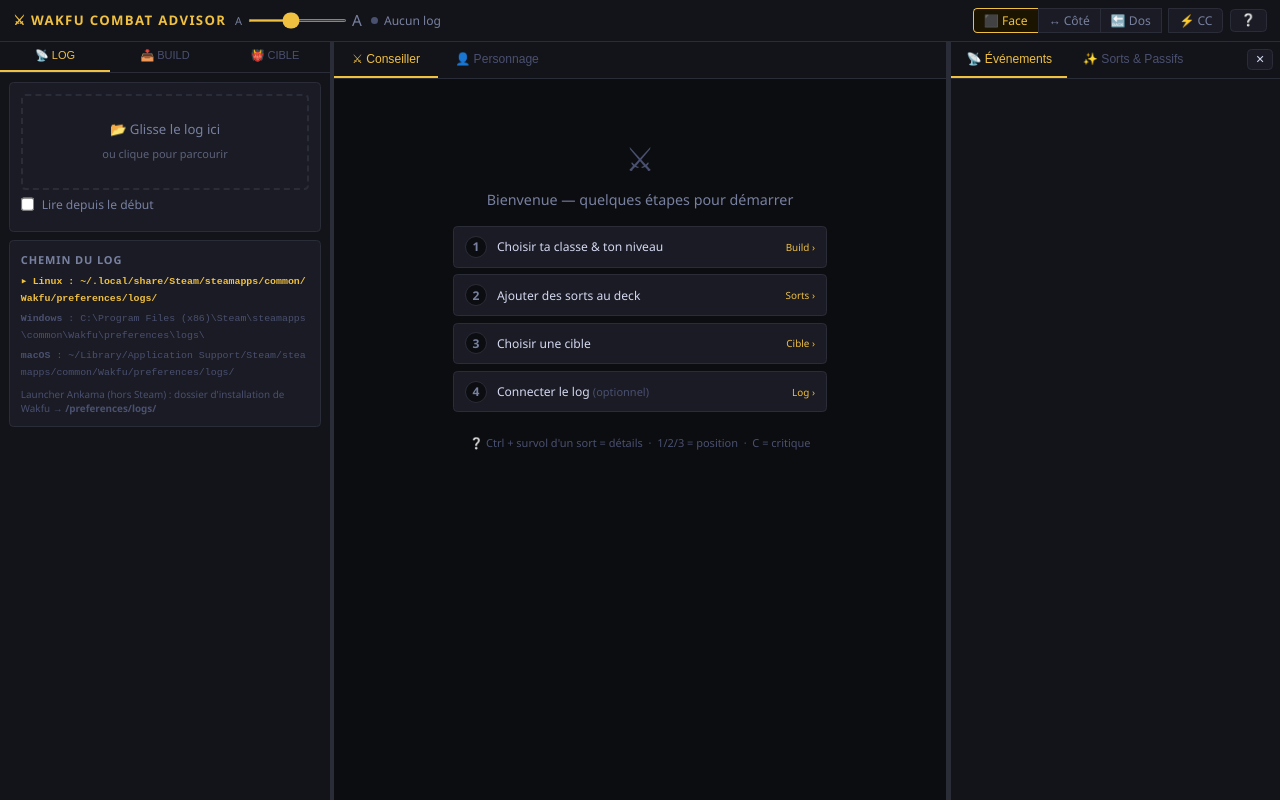
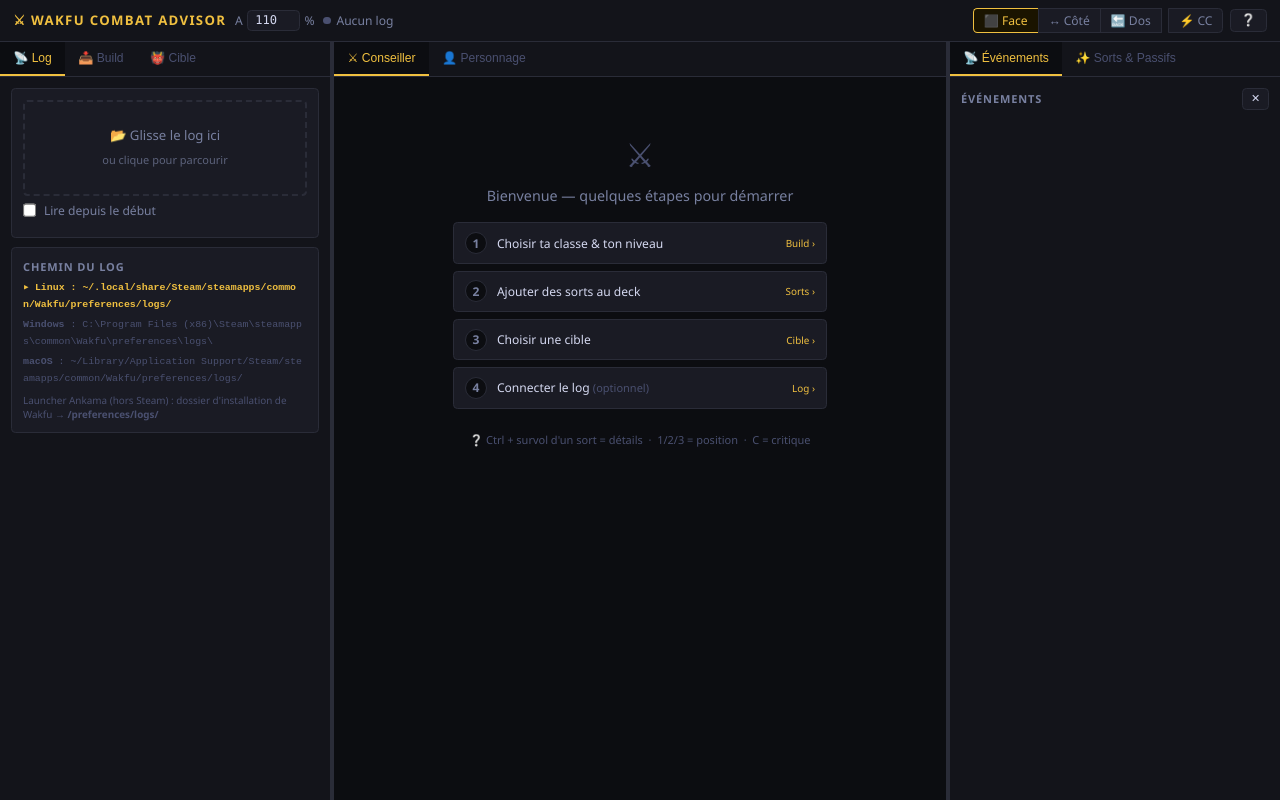
Before and after one commit to Happyclem/Wakfu-Combat-Advisor, a plain HTML site: page index.html in a window 1280 px wide. Drawn offline with Linux system fonts and the light colour scheme.

Commit message:
- changement de taille de font - deplacement/ancrage des pannels

```diff
--- a/index.html
+++ b/index.html
@@ -10,10 +10,10 @@
 
 <div id="hd">
   <h1>⚔ WAKFU COMBAT ADVISOR</h1>
-  <div id="fsctl" title="Taille du texte global">
-    <span style="font-size:10px;color:var(--muted)">A</span>
-    <input type="range" id="fontslider" min="0.8" max="1.5" step="0.05" value="1.1"/>
-    <span style="font-size:14px;color:var(--muted)">A</span>
+  <div id="fsctl" title="Taille du texte global (%)">
+    <span style="font-size:11px;color:var(--muted)">A</span>
+    <input type="number" id="fontsize" min="80" max="150" step="5" value="110"/>
+    <span style="font-size:11px;color:var(--muted)">%</span>
   </div>
   <div id="cw"><div class="led" id="led"></div><span id="clbl">Aucun log</span></div>
   <div id="hd-center">
@@ -27,18 +27,23 @@
   </div>
 </div>
 
-<div id="rl"></div>
+<!-- ZONES DE DOCKING — les barres d'onglets et le placement des panneaux sont gérés par le moteur de docking (wca.js).
+     Les panneaux (.lp/.cp/.rp, tagués data-dock) vivent dans #dockpool et sont déplacés dans les zones au démarrage. -->
+<div id="dockroot">
+  <div class="dz" data-zone="left"><div class="dz-tabs"></div><div class="dz-body"></div></div>
+  <div class="dz-resizer" data-res="left"></div>
+  <div class="dz" data-zone="center"><div class="dz-tabs"></div><div class="dz-body"></div></div>
+  <div class="dz-resizer" data-res="right"></div>
+  <div class="dz" data-zone="right"><div class="dz-tabs"></div><div class="dz-body"></div></div>
+</div>
 
-<div id="lf">
-  <div id="ltabs">
-    <button class="lt on" data-lp="log">📡 LOG</button>
-    <button class="lt" data-lp="build">📥 BUILD</button>
-    <button class="lt" data-lp="target">👹 CIBLE</button>
-  </div>
+<!-- Réservoir caché : contient les panneaux tels quels (IDs/contenu inchangés) jusqu'à leur placement dans les zones. -->
+<div id="dockpool" style="display:none">
+
   <div id="lb">
 
     <!-- LOG -->
-    <div class="lp on" id="lp-log">
+    <div class="lp on" id="lp-log" data-dock="log" data-title="📡 Log" data-zone="left">
       <div class="sec">
         <input type="file" id="lfi" style="display:none"/>
         <div id="dz" onclick="document.getElementById('lfi').click()">
@@ -57,7 +62,7 @@
     </div>
 
     <!-- BUILD -->
-    <div class="lp" id="lp-build">
+    <div class="lp" id="lp-build" data-dock="build" data-title="📥 Build" data-zone="left">
       <div class="sec">
         <div class="sh">Classe &amp; Niveau</div>
         <div class="fr"><label>Classe</label>
@@ -99,7 +104,7 @@
     </div>
 
     <!-- TARGET -->
-    <div class="lp" id="lp-target">
+    <div class="lp" id="lp-target" data-dock="cible" data-title="👹 Cible" data-zone="left">
       <div class="sec" id="monsec" style="display:none">
         <div style="display:flex;align-items:center;justify-content:space-between;margin-bottom:6px">
           <div class="sh" style="margin:0">Cibles (<span id="tgtcount">0</span>/8)</div>
@@ -124,17 +129,9 @@
         <button class="btn pri full" id="cmadd">➕ Ajouter la cible</button>
       </div>
     </div>
+  </div><!-- /#lb -->
 
-  </div>
-</div>
-
-<div id="ct">
-  <div id="ctabs">
-    <button class="ctt on" data-cp="advisor">⚔ Conseiller</button>
-    <button class="ctt" data-cp="perso">👤 Personnage</button>
-  </div>
-  <div id="cb">
-    <div class="cp on" id="cp-advisor">
+    <div class="cp on" id="cp-advisor" data-dock="advisor" data-title="⚔ Conseiller" data-zone="center">
       <div id="idle"><div style="font-size:32px">⚔</div><div>Configure un build et une cible<br>pour voir les conseils</div></div>
       <div id="advcontent" style="display:none;flex-direction:column;gap:10px">
         <!-- HP mini -->
@@ -222,7 +219,7 @@
         </div>
       </div>
     </div>
-    <div class="cp" id="cp-perso">
+    <div class="cp" id="cp-perso" data-dock="perso" data-title="👤 Personnage" data-zone="center">
       <div class="card">
         <div class="sh">Bonus actifs</div>
         <div class="brow on" id="brow-guilde" data-bk="guilde">
@@ -239,22 +236,15 @@
         <div id="perstats"></div>
       </div>
     </div>
-  </div>
-</div>
 
-<div id="rr"></div>
-
-<div id="rt">
-  <div id="rtabs">
-    <button class="rtt on" data-rp="events">📡 Événements</button>
-    <button class="rtt" data-rp="spells">✨ Sorts &amp; Passifs</button>
-    <button class="btn sml" id="clrfeed" title="Vider les événements" style="margin-left:auto;align-self:center;margin-right:6px">✕</button>
-  </div>
-  <div id="rb">
-    <div class="rp on" id="rp-events">
+    <div class="rp on" id="rp-events" data-dock="events" data-title="📡 Événements" data-zone="right">
+      <div id="feedhd" style="display:flex;align-items:center;justify-content:space-between;margin-bottom:4px">
+        <span class="sh" style="margin:0">Événements</span>
+        <button class="btn sml" id="clrfeed" title="Vider les événements">✕</button>
+      </div>
       <div id="feed"></div>
     </div>
-    <div class="rp" id="rp-spells">
+    <div class="rp" id="rp-spells" data-dock="spells" data-title="✨ Sorts &amp; Passifs" data-zone="right">
       <div class="card">
         <div style="display:flex;align-items:center;justify-content:space-between;margin-bottom:6px">
           <div class="sh" style="margin:0">Deck actif (<span id="deckcount">0</span>)</div>
@@ -275,9 +265,9 @@
         <div class="sh">Effets passifs</div>
         <div id="passefflist"></div>
       </div>
-    </div>
-  </div>
-</div>
+    </div><!-- /#rp-spells -->
+
+</div><!-- /#dockpool -->
 
 <div id="dov">📂 Dépose le fichier ici</div>
 <div id="toast"></div>
--- a/wca.css
+++ b/wca.css
@@ -9,12 +9,9 @@ html,body{height:100%;font-family:'Segoe UI',system-ui,sans-serif;font-size:13px
 ::-webkit-scrollbar{width:4px}::-webkit-scrollbar-thumb{background:var(--hl);border-radius:2px}
 /* zoom appliqué en inline-style via applyZoom() (JS) — plus fiable que zoom:var() ;
    zoom redimensionne déjà le contenu, donc height/width restent en 100vh/100vw. */
-#app{display:grid;height:100vh;width:100vw;
-  grid-template-columns:var(--cl,300px) 4px 1fr 4px var(--cr,300px);
-  grid-template-rows:38px 1fr;
-  grid-template-areas:"h h h h h""l rl c rr r"}
+#app{display:flex;flex-direction:column;height:100vh;width:100vw}
 /* Header */
-#hd{grid-area:h;background:var(--panel);border-bottom:1px solid var(--border);
+#hd{background:var(--panel);border-bottom:1px solid var(--border);height:38px;
   display:flex;align-items:center;gap:8px;padding:0 12px;flex-shrink:0}
 #hd h1{font-size:12px;font-weight:700;letter-spacing:.1em;color:var(--gold);white-space:nowrap}
 #cw{display:flex;align-items:center;gap:5px;font-size:11px;color:var(--muted)}
@@ -30,37 +27,32 @@ html,body{height:100%;font-family:'Segoe UI',system-ui,sans-serif;font-size:13px
 #hd-center{flex:1;display:flex;align-items:center;justify-content:center;gap:4px;min-width:0;overflow:hidden}
 #sitbuffs{display:flex;align-items:center;gap:4px;flex-wrap:wrap;justify-content:center}
 #sitbuffs .btn{padding:3px 8px;font-size:10px;white-space:nowrap}
-/* Resize */
-#rl{grid-area:rl;background:var(--border);cursor:col-resize;transition:background .2s}
-#rr{grid-area:rr;background:var(--border);cursor:col-resize;transition:background .2s}
-#rl:hover,#rr:hover,#rl.drag,#rr.drag{background:var(--gold)}
-/* Left */
-#lf{grid-area:l;background:var(--panel);display:flex;flex-direction:column;overflow:hidden}
-#ltabs{display:flex;border-bottom:1px solid var(--border);flex-shrink:0}
-.lt{flex:1;padding:7px 2px;background:none;border:none;border-bottom:2px solid transparent;
-  cursor:pointer;font-size:10px;color:var(--dim);transition:all .15s}
-.lt:hover{color:var(--text)}.lt.on{color:var(--gold);border-bottom-color:var(--gold)}
-#lb{flex:1;overflow-y:auto;padding:8px}
-.lp{display:none}.lp.on{display:block}
-/* Center */
-#ct{grid-area:c;display:flex;flex-direction:column;overflow:hidden;background:var(--bg)}
-#ctabs{display:flex;border-bottom:1px solid var(--border);background:var(--panel);flex-shrink:0}
-.ctt{padding:9px 16px;background:none;border:none;border-bottom:2px solid transparent;
-  cursor:pointer;font-size:11px;color:var(--dim);transition:all .15s}
-.ctt:hover{color:var(--text)}.ctt.on{color:var(--gold);border-bottom-color:var(--gold)}
-#cb{flex:1;overflow-y:auto;padding:12px;display:flex;flex-direction:column;gap:10px}
-.cp{display:none}.cp.on{display:contents}
-/* Right */
-#rt{grid-area:r;display:flex;flex-direction:column;overflow:hidden;background:var(--panel);border-left:1px solid var(--border)}
-#rtabs{display:flex;border-bottom:1px solid var(--border);background:var(--panel);flex-shrink:0}
-.rtt{padding:9px 14px;background:none;border:none;border-bottom:2px solid transparent;
-  cursor:pointer;font-size:11px;color:var(--dim);transition:all .15s;white-space:nowrap}
-.rtt:hover{color:var(--text)}.rtt.on{color:var(--gold);border-bottom-color:var(--gold)}
-#rb{flex:1;overflow-y:auto;min-height:0}
-.rp{display:none}
-#rp-events.rp.on{display:block}
-#rp-spells.rp.on{display:flex;flex-direction:column;gap:10px;padding:12px}
-#feed{padding:6px 8px;font-size:10px;font-family:var(--mono);line-height:1.7}
+/* ── DOCKING (zones gauche/centre/droite, onglets déplaçables) ── */
+#dockroot{flex:1;display:flex;min-height:0;overflow:hidden}
+.dz{display:flex;flex-direction:column;min-width:120px;overflow:hidden;background:var(--bg);position:relative}
+.dz[data-zone="left"]{flex:0 0 var(--cl,300px);background:var(--panel)}
+.dz[data-zone="center"]{flex:1 1 auto;min-width:200px}
+.dz[data-zone="right"]{flex:0 0 var(--cr,300px);background:var(--panel)}
+.dz.dz-empty{flex:0 0 0;min-width:0}                 /* zone vide = repliée */
+.dz-resizer{flex:0 0 4px;background:var(--border);cursor:col-resize;transition:background .2s}
+.dz-resizer:hover,.dz-resizer.drag{background:var(--gold)}
+.dz-resizer.hidden{display:none}
+/* Barre d'onglets unifiée */
+.dz-tabs{display:flex;flex-wrap:wrap;border-bottom:1px solid var(--border);background:var(--panel);flex-shrink:0;min-height:32px}
+.dz-tab{padding:7px 12px;background:none;border:none;border-bottom:2px solid transparent;
+  cursor:grab;font-size:11px;color:var(--dim);transition:color .15s,border-color .15s;white-space:nowrap;user-select:none}
+.dz-tab:hover{color:var(--text)}
+.dz-tab.on{color:var(--gold);border-bottom-color:var(--gold);background:var(--bg)}
+.dz-tab.dragging{opacity:.4}
+.dz-body{flex:1;overflow-y:auto;min-height:0;padding:10px}
+/* Surlignage de la zone cible pendant un glisser */
+.dz.dropok::after{content:'';position:absolute;inset:0;background:rgba(240,192,64,.10);
+  border:2px dashed var(--gold);pointer-events:none;z-index:5}
+.dz.dz-empty.dropok{flex:0 0 60px;min-width:60px}    /* la zone vide s'ouvre pour accueillir le drop */
+/* Panneaux : affichés seulement si actifs dans leur zone */
+.lp,.cp,.rp{display:none}
+.lp.dock-active,.cp.dock-active,.rp.dock-active{display:block}
+#feed{padding:2px 0;font-size:10px;font-family:var(--mono);line-height:1.7}
 .fl{padding:1px 0;border-bottom:1px solid #1a1c28;word-break:break-all}
 .fl.sp{color:var(--sky)}.fl.dm{color:var(--red)}.fl.hl{color:var(--green)}
 .fl.st{color:var(--purple)}.fl.dt{color:var(--gold)}.fl.sy{color:var(--dim)}
@@ -181,8 +173,10 @@ html,body{height:100%;font-family:'Segoe UI',system-ui,sans-serif;font-size:13px
 #allspells .sc,#passlist .pc{margin-bottom:4px}
 #allspells .elhdr,#passlist .elhdr{grid-column:1/-1}
 /* Contrôle taille texte global */
-#fsctl{display:flex;align-items:center;gap:5px;flex-shrink:0}
-#fsctl input[type=range]{width:90px;height:3px;accent-color:var(--gold);cursor:pointer}
+#fsctl{display:flex;align-items:center;gap:4px;flex-shrink:0}
+#fsctl input[type=number]{width:48px;background:var(--inp);border:1px solid var(--border);border-radius:var(--r);
+  color:var(--text);font-family:var(--mono);font-size:11px;text-align:right;padding:2px 5px;outline:none}
+#fsctl input[type=number]:focus{border-color:var(--gold)}
 /* Lignes d'événements cliquables (restauration d'état) */
 .fl{cursor:pointer}
 .fl:hover{background:#1a1c28}
@@ -220,12 +214,12 @@ html,body{height:100%;font-family:'Segoe UI',system-ui,sans-serif;font-size:13px
 @media (max-width:860px){
   html,body{overflow:auto}
   #app{display:flex;flex-direction:column;height:auto;min-height:100vh;width:100%;zoom:1}
-  #rl,#rr{display:none}
   #hd{flex-wrap:wrap;height:auto;min-height:38px;padding:6px 8px}
   #hd-center{flex-basis:100%;order:9;justify-content:flex-start}
   #hdc{margin-left:0}
-  #lf{order:1;max-height:48vh}
-  #ct{order:2;overflow:visible}
-  #rt{order:3;max-height:42vh;border-left:none;border-top:1px solid var(--border)}
+  /* Les zones s'empilent verticalement ; les resizers horizontaux disparaissent. */
+  #dockroot{flex-direction:column;overflow:visible}
+  .dz-resizer{display:none}
+  .dz,.dz[data-zone="left"],.dz[data-zone="center"],.dz[data-zone="right"]{flex:0 0 auto;max-height:60vh;border-left:none;border-top:1px solid var(--border)}
   #ranklist,#allspells,#passlist,#perstats-cols{grid-template-columns:1fr}
 }
--- a/wca.js
+++ b/wca.js
@@ -1703,23 +1703,102 @@ document.addEventListener('dragleave',()=>{dc=Math.max(0,dc-1);if(!dc)dov.classL
 document.addEventListener('dragover',e=>{if(e.dataTransfer?.types.includes('Files'))e.preventDefault();});
 document.addEventListener('drop',async e=>{e.preventDefault();dc=0;dov.classList.remove('on');if(e.target.closest('#dz'))return;const fi=Array.from(e.dataTransfer?.items||[]).find(i=>i.kind==='file');if(fi)await attachFile(fi.getAsFile(),document.getElementById('fromstart').checked);});
 
-// ── TABS ─────────────────────────────────────────────────────────
-document.querySelectorAll('.lt').forEach(b=>b.addEventListener('click',()=>{
-  document.querySelectorAll('.lt').forEach(x=>x.classList.toggle('on',x===b));
-  document.querySelectorAll('.lp').forEach(p=>p.classList.toggle('on',p.id==='lp-'+b.dataset.lp));
-}));
-document.querySelectorAll('.ctt').forEach(b=>b.addEventListener('click',()=>{
-  document.querySelectorAll('.ctt').forEach(x=>x.classList.toggle('on',x===b));
-  document.querySelectorAll('.cp').forEach(p=>p.classList.toggle('on',p.id==='cp-'+b.dataset.cp));
-}));
-// Onglets du panneau droit : Événements | Sorts & Passifs
-document.querySelectorAll('.rtt').forEach(b=>b.addEventListener('click',()=>{
-  document.querySelectorAll('.rtt').forEach(x=>x.classList.toggle('on',x===b));
-  document.querySelectorAll('.rp').forEach(p=>p.classList.toggle('on',p.id==='rp-'+b.dataset.rp));
-  // Le bouton « vider les événements » n'a de sens que sur l'onglet Événements.
-  const clr=document.getElementById('clrfeed'); if(clr) clr.style.display=b.dataset.rp==='events'?'':'none';
-}));
-function openRightTab(rp){ const b=document.querySelector(`.rtt[data-rp="${rp}"]`); if(b) b.click(); }
+// ── DOCKING : zones (gauche/centre/droite) à onglets déplaçables ──────────────
+// Chaque panneau (.lp/.cp/.rp tagué data-dock) est déplaçable entre les 3 zones.
+// On déplace l'ÉLÉMENT du panneau (contenu/IDs inchangés) ; aucun renderer n'est touché.
+const DOCK = (()=>{
+  const ZONES=['left','center','right'];
+  // Registre des panneaux découverts dans #dockpool (ordre = ordre du DOM).
+  const panels={}; // id -> {id,title,el,defZone}
+  document.querySelectorAll('[data-dock]').forEach(el=>{
+    panels[el.dataset.dock]={ id:el.dataset.dock, title:el.dataset.title||el.dataset.dock,
+      el, defZone:el.dataset.zone||'center' };
+  });
+  const defaultLayout=()=>{
+    const o={left:[],center:[],right:[]};
+    Object.values(panels).forEach(p=>o[p.defZone].push(p.id));
+    return o;
+  };
+  // État persistant : { zones:{left:[ids],center:[…],right:[…]}, active:{zone:id} }
+  function loadLayout(){
+    const s=S.dock;
+    if(s&&s.zones&&ZONES.every(z=>Array.isArray(s.zones[z]))){
+      // filtre les ids inconnus + rattache les panneaux orphelins à leur zone par défaut
+      const seen=new Set();
+      ZONES.forEach(z=>{ s.zones[z]=s.zones[z].filter(id=>panels[id]&&!seen.has(id)&&seen.add(id)); });
+      Object.values(panels).forEach(p=>{ if(!seen.has(p.id)) s.zones[p.defZone].push(p.id); });
+      return s;
+    }
+    return { zones:defaultLayout(), active:{} };
+  }
+  let L=null;
+  const zoneEl=z=>document.querySelector(`.dz[data-zone="${z}"]`);
+  function persist(){ S.dock=L; save(); }
+  function render(){
+    ZONES.forEach(z=>{
+      const dz=zoneEl(z); if(!dz) return;
+      const tabs=dz.querySelector('.dz-tabs'), body=dz.querySelector('.dz-body');
+      const ids=L.zones[z];
+      dz.classList.toggle('dz-empty', ids.length===0);
+      if(ids.length && !ids.includes(L.active[z])) L.active[z]=ids[0];
+      tabs.innerHTML='';
+      ids.forEach(id=>{
+        const p=panels[id]; if(!p) return;
+        const t=document.createElement('button');
+        t.className='dz-tab'+(L.active[z]===id?' on':''); t.textContent=p.title;
+        t.draggable=true; t.dataset.dockTab=id; t.dataset.zone=z;
+        t.addEventListener('click',()=>{ L.active[z]=id; persist(); render(); });
+        tabs.appendChild(t);
+        // place l'élément du panneau dans le corps de la zone (déplacement DOM, pas de clonage)
+        if(p.el.parentElement!==body) body.appendChild(p.el);
+        p.el.classList.toggle('dock-active', L.active[z]===id);
+      });
+    });
+    // resizers : masqués si une zone adjacente est vide
+    const lr=document.querySelector('.dz-resizer[data-res="left"]');
+    const rr=document.querySelector('.dz-resizer[data-res="right"]');
+    if(lr) lr.classList.toggle('hidden', L.zones.left.length===0);
+    if(rr) rr.classList.toggle('hidden', L.zones.right.length===0);
+  }
+  // Drag & drop : un onglet glissé est re-parenté dans la zone de drop.
+  let dragId=null, dragFrom=null;
+  document.addEventListener('dragstart',e=>{
+    const t=e.target.closest?.('.dz-tab'); if(!t) return;
+    dragId=t.dataset.dockTab; dragFrom=t.dataset.zone; t.classList.add('dragging');
+    e.dataTransfer.effectAllowed='move';
+  });
+  document.addEventListener('dragend',()=>{
+    document.querySelectorAll('.dz-tab.dragging').forEach(t=>t.classList.remove('dragging'));
+    document.querySelectorAll('.dz.dropok').forEach(z=>z.classList.remove('dropok'));
+  });
+  ZONES.forEach(z=>{
+    const dz=zoneEl(z); if(!dz) return;
+    dz.addEventListener('dragover',e=>{ if(dragId){ e.preventDefault(); dz.classList.add('dropok'); } });
+    dz.addEventListener('dragleave',e=>{ if(!dz.contains(e.relatedTarget)) dz.classList.remove('dropok'); });
+    dz.addEventListener('drop',e=>{
+      e.preventDefault(); dz.classList.remove('dropok');
+      if(!dragId||!L) return;
+      L.zones[dragFrom]=L.zones[dragFrom].filter(x=>x!==dragId);
+      if(!L.zones[z].includes(dragId)) L.zones[z].push(dragId);
+      L.active[z]=dragId; dragId=dragFrom=null;
+      persist(); render();
+    });
+  });
+  // API : afficher un panneau par son id (active son onglet dans sa zone courante).
+  function show(id){
+    if(!L) return; const p=panels[id]; if(!p) return;
+    const z=ZONES.find(zz=>L.zones[zz].includes(id)); if(!z) return;
+    L.active[z]=id; persist(); render();
+  }
+  function reset(){ L={ zones:defaultLayout(), active:{} }; persist(); render(); }
+  // init() est appelé APRÈS load() (l'état S.dock doit être chargé avant loadLayout).
+  function init(){ L=loadLayout(); render(); }
+  return { show, reset, render, init };
+})();
+// Remappe les anciennes API d'ouverture d'onglet vers le moteur de docking.
+function openLeftTab(lp){ DOCK.show(lp==='target'?'cible':lp); }
+function openCenterTab(cp){ DOCK.show(cp); }
+function openRightTab(rp){ DOCK.show(rp); }
 function setPosition(pos){
   document.querySelectorAll('[data-pos]').forEach(x=>x.classList.toggle('on',x.dataset.pos===pos));
   S.position=pos; save(); renderAdvisor();
@@ -1730,8 +1809,6 @@ function toggleCrit(){
 }
 document.querySelectorAll('[data-pos]').forEach(b=>b.addEventListener('click',()=>setPosition(b.dataset.pos)));
 document.getElementById('crit-btn').addEventListener('click',toggleCrit);
-function openLeftTab(lp){ const b=document.querySelector(`.lt[data-lp="${lp}"]`); if(b) b.click(); }
-function openCenterTab(cp){ const b=document.querySelector(`.ctt[data-cp="${cp}"]`); if(b) b.click(); }
 // ── RACCOURCIS CLAVIER COMBAT (ignorés dans les champs de saisie) ──
 function setupShortcuts(){
   document.addEventListener('keydown',e=>{
@@ -1746,21 +1823,24 @@ function setupShortcuts(){
   });
 }
 
-// ── RESIZE ───────────────────────────────────────────────────────
+// ── RESIZE (largeur des zones gauche/droite via --cl/--cr) ───────────────────
 (function(){
-  function mk(id,side){
-    const h=document.getElementById(id); if(!h) return;
+  function curW(side){
+    const z=document.querySelector(`.dz[data-zone="${side}"]`);
+    return z?z.getBoundingClientRect().width:300;
+  }
+  function mk(side){
+    const h=document.querySelector(`.dz-resizer[data-res="${side}"]`); if(!h) return;
     let sx,sv;
     h.addEventListener('mousedown',e=>{
-      e.preventDefault(); h.classList.add('drag'); sx=e.clientX;
-      const cols=getComputedStyle(document.getElementById('app')).gridTemplateColumns.split(' ');
-      sv=side==='left'?parseInt(cols[0]):parseInt(cols[4]);
-      const mv=e=>{const v=Math.max(180,Math.min(600,side==='left'?sv+e.clientX-sx:sv-(e.clientX-sx)));document.documentElement.style.setProperty(side==='left'?'--cl':'--cr',v+'px');};
+      e.preventDefault(); h.classList.add('drag'); sx=e.clientX; sv=curW(side);
+      const mv=e=>{const v=Math.max(180,Math.min(600,side==='left'?sv+e.clientX-sx:sv-(e.clientX-sx)));
+        document.documentElement.style.setProperty(side==='left'?'--cl':'--cr',v+'px');};
       const up=()=>{h.classList.remove('drag');document.removeEventListener('mousemove',mv);document.removeEventListener('mouseup',up);};
       document.addEventListener('mousemove',mv); document.addEventListener('mouseup',up);
     });
   }
-  mk('rl','left'); mk('rr','right');
+  mk('left'); mk('right');
 })();
 
 // ── RENDER ALL ───────────────────────────────────────────────────
@@ -1778,10 +1858,19 @@ function applyZoom(){
   }
   document.documentElement.style.setProperty('--zoom', z); // conservé si du CSS le référence
 }
+// Taille du texte : saisie en POURCENTAGE (80–150 %), convertie vers le facteur de zoom.
+const FONT_PCT_MIN=80, FONT_PCT_MAX=150;
 function setupFontSlider(){
-  const sl=document.getElementById('fontslider'); if(!sl) return;
-  sl.value=S.zoom||1;
-  sl.addEventListener('input',()=>{ S.zoom=parseFloat(sl.value)||1; applyZoom(); save(); });
+  const inp=document.getElementById('fontsize'); if(!inp) return;
+  inp.value=Math.round((S.zoom||1)*100);
+  const apply=()=>{
+    let p=parseInt(inp.value,10); if(isNaN(p)) return;       // ignore les saisies vides en cours
+    p=Math.max(FONT_PCT_MIN,Math.min(FONT_PCT_MAX,p));
+    S.zoom=p/100; applyZoom(); save();
+  };
+  inp.addEventListener('input',apply);
+  // À la sortie du champ, normalise l'affichage (reclampe + réécrit la valeur).
+  inp.addEventListener('change',()=>{ apply(); inp.value=Math.round((S.zoom||1)*100); });
 }
 
 // ── TOOLTIP DESCRIPTION SORTS (Ctrl + survol) ────────────────────
@@ -1819,10 +1908,15 @@ function setupHelp(){
     <div class="hpr">🖱 <b>Clic</b> sur un événement du log → restaure l'état à cet instant</div>
     <div class="hpr">⌨ <b>Ctrl + survol</b> d'un sort → affiche sa description</div>
     <div class="hpr">📂 <b>Glisse</b> ton fichier log dans la fenêtre pour le connecter</div>
+    <div class="hph" style="margin-top:8px">Disposition (docking)</div>
+    <div class="hpr">🪟 <b>Glisse un onglet</b> vers une autre zone (gauche / centre / droite) pour le déplacer</div>
+    <div class="hpr">↔ <b>Glisse les séparateurs</b> pour redimensionner les zones</div>
+    <button class="btn sml full" id="dockreset" style="margin-top:6px">↺ Réinitialiser la disposition</button>
     <div class="hph" style="margin-top:8px">Raccourcis clavier</div>
     <div class="hpr"><b>1 / 2 / 3</b> → Face / Côté / Dos</div>
     <div class="hpr"><b>C</b> → bascule Coup Critique</div>`;
   document.body.appendChild(panel);
+  panel.querySelector('#dockreset')?.addEventListener('click',()=>{ DOCK.reset(); });
   const place=()=>{ const r=btn.getBoundingClientRect(); panel.style.top=(r.bottom+6)+'px'; panel.style.right=Math.max(8,window.innerWidth-r.right)+'px'; };
   btn.addEventListener('click',e=>{ e.stopPropagation(); if(panel.classList.toggle('on')) place(); });
   document.addEventListener('click',e=>{ if(!panel.contains(e.target)&&e.target!==btn) panel.classList.remove('on'); });
@@ -1853,6 +1947,7 @@ function populateLogPath(){
 
 // ── INIT ─────────────────────────────────────────────────────────
 loadData(); load();
+DOCK.init(); // place les panneaux dans les zones (après load() : restaure la disposition)
 applyZoom(); setupFontSlider();
 setupShortcuts(); setupHelp(); populateLogPath();
 syncCls(); renderAll(); initCSQ();
```
